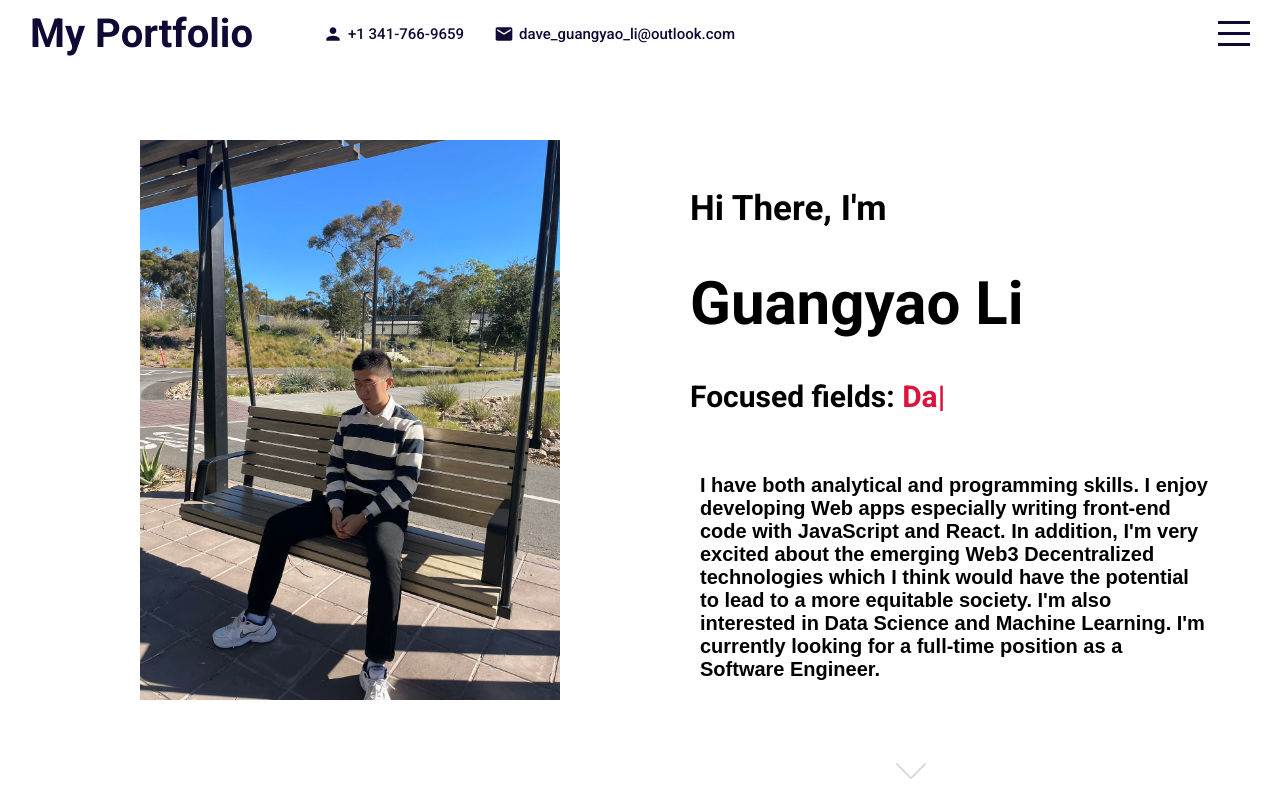
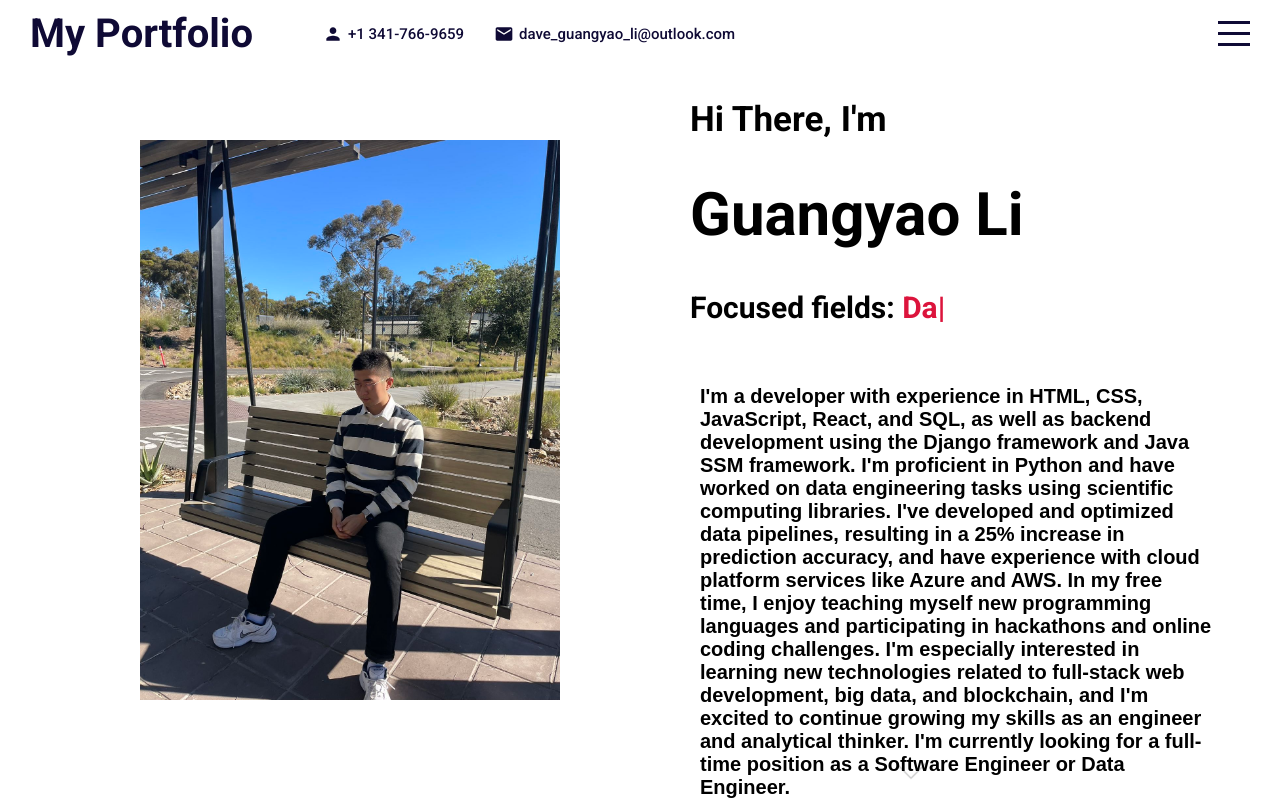
Before and after one commit to Dave-Guangyao-Li/react-portfolio-website, a React (Create React App) app: page / in a window 1280 px wide. Built offline with nearby package versions, Linux system fonts and the light colour scheme; no server answers.

Commit message:
update intro

```diff
--- a/src/components/intro/Intro.jsx
+++ b/src/components/intro/Intro.jsx
@@ -39,13 +39,20 @@
           </h3>
           <div className='self-intro'>
             <p>
-              I have both analytical and programming skills. I enjoy developing
-              Web apps especially writing front-end code with JavaScript and
-              React. In addition, I'm very excited about the emerging Web3
-              Decentralized technologies which I think would have the potential
-              to lead to a more equitable society. I'm also interested in Data
-              Science and Machine Learning. I'm currently looking for a
-              full-time position as a Software Engineer.
+              I'm a developer with experience in HTML, CSS, JavaScript, React,
+              and SQL, as well as backend development using the Django framework
+              and Java SSM framework. I'm proficient in Python and have worked
+              on data engineering tasks using scientific computing libraries.
+              I've developed and optimized data pipelines, resulting in a 25%
+              increase in prediction accuracy, and have experience with cloud
+              platform services like Azure and AWS. In my free time, I enjoy
+              teaching myself new programming languages and participating in
+              hackathons and online coding challenges. I'm especially interested
+              in learning new technologies related to full-stack web
+              development, big data, and blockchain, and I'm excited to continue
+              growing my skills as an engineer and analytical thinker. I'm
+              currently looking for a full-time position as a Software Engineer
+              or Data Engineer.
             </p>
           </div>
         </div>
```
